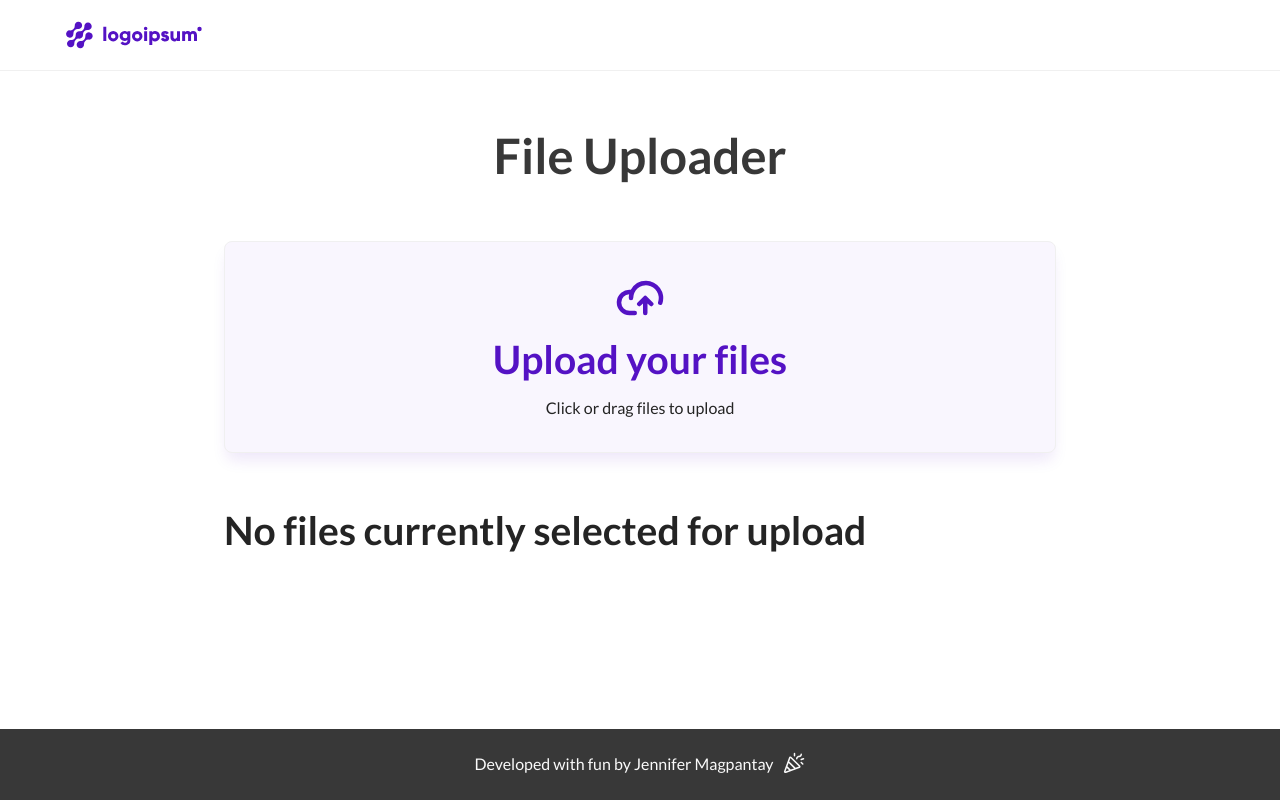
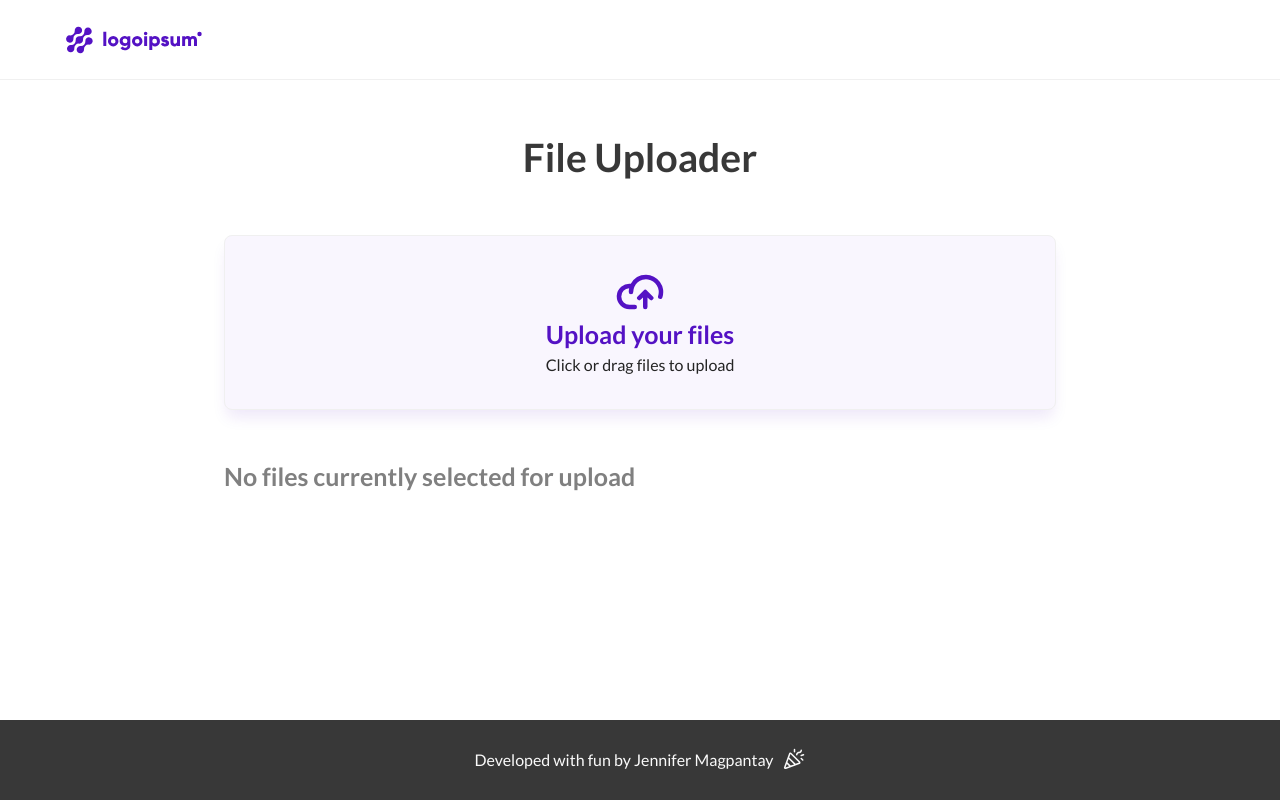
Before and after one commit to jennifer-magpantay/components, a React (Vite) app in the folder file-upload/project/: page / in a window 1280 px wide. Built offline with nearby package versions, Linux system fonts and the light colour scheme.

Commit message:
Update components style

```diff
--- a/file-upload/project/src/styles/_headings.scss
+++ b/file-upload/project/src/styles/_headings.scss
@@ -4,14 +4,6 @@
 @use "./responsive" as *;
 
 h1 {
-  font-size: toRem(39.06);
-
-  @include for-tablet-landscape-up {
-    font-size: toRem(48.83);
-  }
-}
-
-h2 {
   font-size: toRem(31.25);
 
   @include for-tablet-landscape-up {
@@ -19,21 +11,14 @@ h2 {
   }
 }
 
-h3 {
-  font-size: toRem(25);
-  @include for-tablet-landscape-up {
-    font-size: toRem(31.25);
-  }
-}
-
-h4 {
+h2 {
   font-size: toRem(20);
   @include for-tablet-landscape-up {
     font-size: toRem(25);
   }
 }
 
-h5 {
+h3 {
   font-size: toRem(16);
   @include for-tablet-landscape-up {
     font-size: toRem(20);
--- a/file-upload/project/src/styles/_structure.scss
+++ b/file-upload/project/src/styles/_structure.scss
@@ -6,7 +6,7 @@
 html,
 body,
 #root {
-  height: 100%;
+  height: 100vh;
 }
 
 body {
@@ -27,7 +27,6 @@ body {
 
 .app-container {
   width: 100%;
-  height: 100%;
   padding: gap(2);
 }
 
@@ -44,6 +43,14 @@ main {
       max-width: 960px;
       padding: 0 gap(8);
     }
+
+    .section__title {
+      margin-bottom: gap(1);
+
+      &.disabled {
+        color: $gray;
+      }
+    }
   }
 }
 
--- a/file-upload/project/src/styles/components/_card.scss
+++ b/file-upload/project/src/styles/components/_card.scss
@@ -12,9 +12,10 @@
   flex-direction: row;
   gap: gap(1);
   padding: gap(2);
-  margin-bottom: gap(3);
-  border: 01px solid red;
+  margin-top: gap(3);
+  border: 01px solid $gray-lg;
   border-radius: $border-radius;
+  box-shadow: $box-shadow;
 
   &__aside {
     width: 44px;
@@ -49,11 +50,12 @@
       border: 03px solid transparent;
       border-radius: 50px;
       outline: none;
+      transition: all 0.3s ease;
 
       &:focus,
       &:hover {
         cursor: pointer;
-        border-color: red;
+        border-color: $gray-dark;
       }
 
       svg {
--- a/file-upload/project/src/styles/components/_filesList.scss
+++ b/file-upload/project/src/styles/components/_filesList.scss
@@ -4,6 +4,7 @@
 
 .files {
   margin-top: gap(6);
+
   &__list {
     list-style: none;
 
--- a/file-upload/project/src/styles/components/_uploadComponent.scss
+++ b/file-upload/project/src/styles/components/_uploadComponent.scss
@@ -8,7 +8,7 @@
     display: flex;
     flex-direction: column;
     align-items: center;
-    gap: 8px;
+    //gap: 8px;
     position: relative;
 
     padding: gap(4);
```
